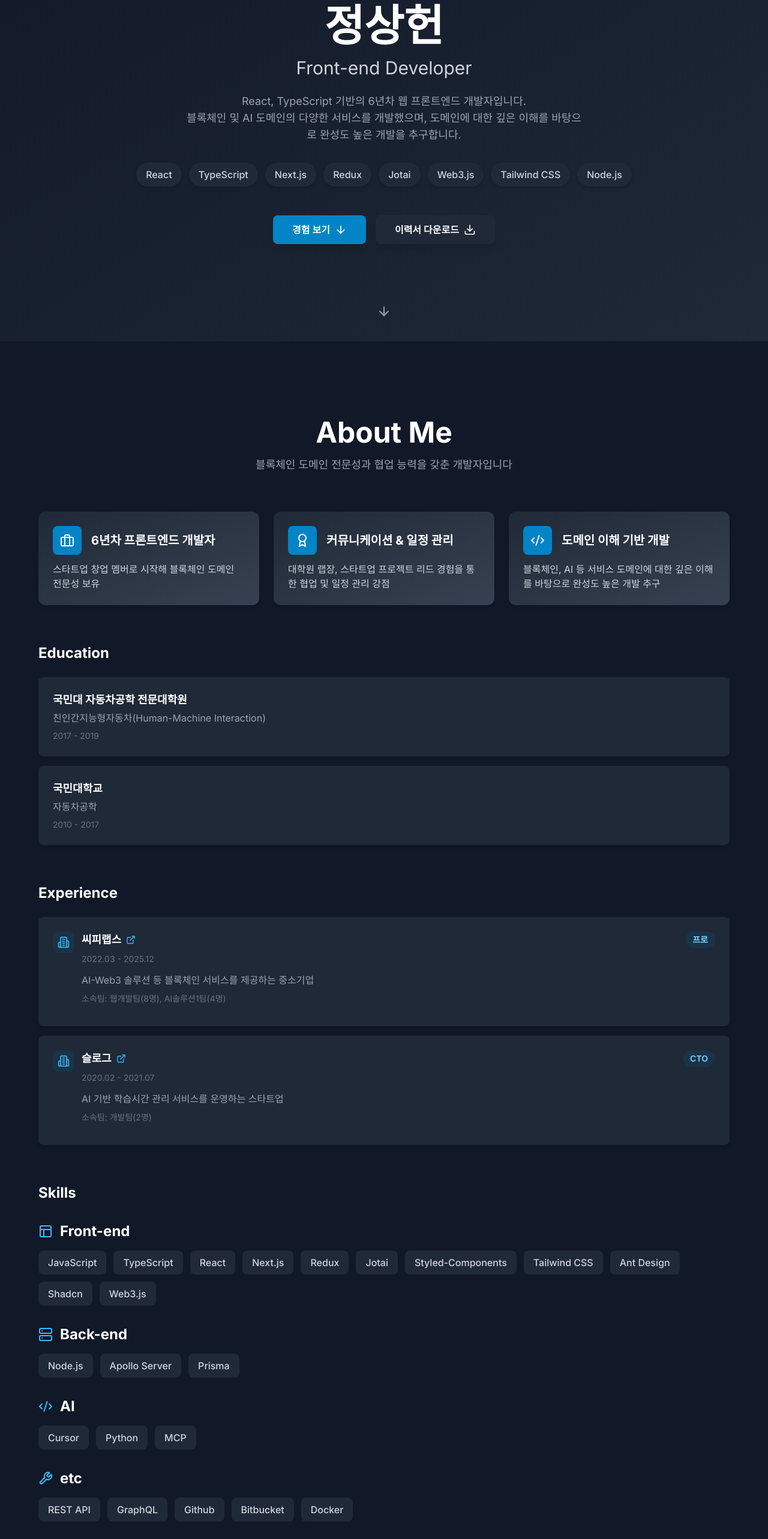
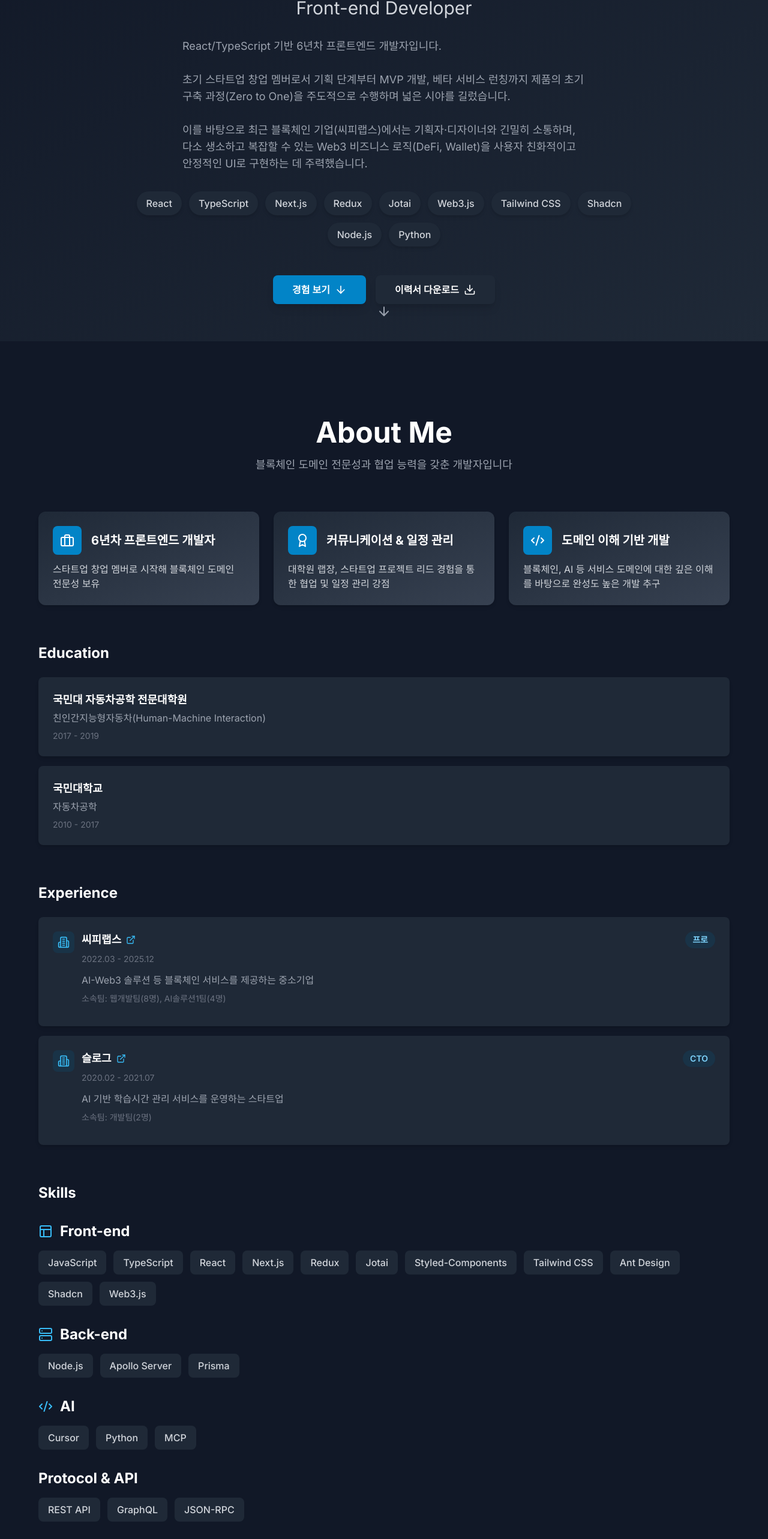
Before and after one commit to PureMax77/portfolio, a Next.js app: page / in a window 1280 px wide. Shown: the part 231-2797 px from the top of the page at 60% size. Built offline with nearby package versions, Linux system fonts and the light colour scheme.

Commit message:
docs: 이력서 업데이트에 따른 내용 수정

```diff
--- a/app/layout.tsx
+++ b/app/layout.tsx
@@ -9,7 +9,7 @@ const inter = Inter({ subsets: ["latin"] });
 export const metadata: Metadata = {
   title: "정상헌 | Front-end Developer",
   description:
-    "React, TypeScript 기반의 6년차 웹 프론트엔드 개발자입니다. 블록체인 및 AI 도메인의 다양한 서비스를 개발했으며, 도메인에 대한 깊은 이해를 바탕으로 완성도 높은 개발을 추구합니다.",
+    "React/TypeScript 기반 6년차 프론트엔드 개발자입니다. 초기 스타트업 창업 멤버 경험과 블록체인(Web3), AI 도메인 전문성을 보유하고 있습니다.",
   keywords: [
     "정상헌",
     "Sanghun Jeong",
@@ -28,7 +28,7 @@ export const metadata: Metadata = {
   openGraph: {
     title: "정상헌 | Front-end Developer",
     description:
-      "React, TypeScript 기반의 6년차 웹 프론트엔드 개발자 포트폴리오",
+      "React/TypeScript 기반 6년차 프론트엔드 개발자입니다. 초기 스타트업 창업 멤버 경험과 블록체인(Web3), AI 도메인 전문성을 보유하고 있습니다.",
     type: "website",
     locale: "ko_KR",
     url: "https://puremax77.tistory.com",
@@ -37,7 +37,7 @@ export const metadata: Metadata = {
     card: "summary_large_image",
     title: "정상헌 | Front-end Developer",
     description:
-      "React, TypeScript 기반의 6년차 웹 프론트엔드 개발자 포트폴리오",
+      "React/TypeScript 기반 6년차 프론트엔드 개발자입니다. 초기 스타트업 창업 멤버 경험과 블록체인(Web3), AI 도메인 전문성을 보유하고 있습니다.",
   },
 };
 
--- a/components/Hero.tsx
+++ b/components/Hero.tsx
@@ -6,8 +6,8 @@ import { skills } from '@/data/hero'
 
 export default function Hero() {
 
-  const scrollToProjects = () => {
-    const element = document.querySelector('#projects')
+  const scrollToExperience = () => {
+    const element = document.querySelector('#experience')
     if (element) {
       element.scrollIntoView({ behavior: 'smooth' })
     }
@@ -38,7 +38,7 @@ export default function Hero() {
             transition={{ duration: 0.5, delay: 0.1 }}
             className="text-4xl md:text-6xl lg:text-7xl font-bold mb-4 text-gray-900 dark:text-white"
           >
-            정상헌
+            정 상 헌
           </motion.h1>
 
           {/* Title */}
@@ -46,7 +46,7 @@ export default function Hero() {
             initial={{ opacity: 0, y: 20 }}
             animate={{ opacity: 1, y: 0 }}
             transition={{ duration: 0.5, delay: 0.2 }}
-            className="text-xl md:text-2xl lg:text-3xl text-gray-600 dark:text-gray-300 mb-6"
+            className="text-xl md:text-2xl lg:text-3xl text-gray-600 dark:text-gray-300 mb-8"
           >
             Front-end Developer
           </motion.h2>
@@ -56,12 +56,15 @@ export default function Hero() {
             initial={{ opacity: 0, y: 20 }}
             animate={{ opacity: 1, y: 0 }}
             transition={{ duration: 0.5, delay: 0.3 }}
-            className="text-base md:text-lg text-gray-600 dark:text-gray-400 mb-8 max-w-2xl mx-auto leading-relaxed"
+            className="text-base md:text-lg text-gray-600 dark:text-gray-400 mb-8 max-w-2xl mx-auto leading-relaxed text-left"
           >
-            React, TypeScript 기반의 6년차 웹 프론트엔드 개발자입니다.
+            React/TypeScript 기반 6년차 프론트엔드 개발자입니다.
             <br />
-            블록체인 및 AI 도메인의 다양한 서비스를 개발했으며,
-            도메인에 대한 깊은 이해를 바탕으로 완성도 높은 개발을 추구합니다.
+            <br />
+            초기 스타트업 창업 멤버로서 기획 단계부터 MVP 개발, 베타 서비스 런칭까지 제품의 초기 구축 과정(Zero to One)을 주도적으로 수행하며 넓은 시야를 길렀습니다.
+            <br />
+            <br />
+            이를 바탕으로 최근 블록체인 기업(씨피랩스)에서는 기획자·디자이너와 긴밀히 소통하며, 다소 생소하고 복잡할 수 있는 Web3 비즈니스 로직(DeFi, Wallet)을 사용자 친화적이고 안정적인 UI로 구현하는 데 주력했습니다.
           </motion.p>
 
           {/* Skills */}
@@ -92,7 +95,7 @@ export default function Hero() {
             className="flex flex-col sm:flex-row items-center justify-center gap-4 mb-12"
           >
             <button
-              onClick={scrollToProjects}
+              onClick={scrollToExperience}
               className="w-full sm:w-auto px-8 py-3 bg-primary-600 hover:bg-primary-700 text-white font-semibold rounded-lg shadow-lg hover:shadow-xl transition-all flex items-center justify-center gap-2"
             >
               경험 보기
--- a/data/about.ts
+++ b/data/about.ts
@@ -39,7 +39,7 @@ export const skills: SkillCategory = {
   ],
   "Back-end": ["Node.js", "Apollo Server", "Prisma"],
   AI: ["Cursor", "Python", "MCP"],
-  etc: ["REST API", "GraphQL", "Github", "Bitbucket", "Docker"],
+  "Protocol & API": ["REST API", "GraphQL", "JSON-RPC"],
 };
 
 export const achievements: Achievement[] = [
--- a/data/experience.ts
+++ b/data/experience.ts
@@ -94,7 +94,7 @@ export const experiences: Project[] = [
     period: "2024.04 - 2024.05",
     description:
       "WEMIX 테스트넷 전용 Web Wallet 서비스의 Front-end를 주도적으로 개발했습니다. Web3.js를 활용하여 지갑 생성, 잔고 조회, 토큰 전송, Faucet 등 블록체인 Wallet의 핵심 기능을 구현했습니다.",
-    technologies: ["Javascript", "React", "Redux", "SCSS", "Web3.js"],
+    technologies: ["Javascript", "React", "Redux", "SCSS", "Web3.js", "JSON-RPC"],
     role: "메인",
     liveUrl: "https://wallet.test.wemix.com/",
     achievement: "지갑 생성, 잔고 조회, 토큰 전송, Faucet 등 핵심 기능 구현",
@@ -113,6 +113,7 @@ export const experiences: Project[] = [
       "Web3.js",
       "Python",
       "MCP SDK",
+      "JSON-RPC",
     ],
     role: "보조",
     liveUrl: "https://explorer.metadium.com/",
--- a/data/hero.ts
+++ b/data/hero.ts
@@ -6,5 +6,7 @@ export const skills: string[] = [
   "Jotai",
   "Web3.js",
   "Tailwind CSS",
+  "Shadcn",
   "Node.js",
+  "Python",
 ];
--- a/data/sideProjects.ts
+++ b/data/sideProjects.ts
@@ -3,7 +3,7 @@ import { Project } from "@/types/project";
 export const sideProjects: Project[] = [
   {
     id: 1,
-    title: "풀밭서리단 (Pulbat Seoridan)",
+    title: "풀팝서리단 (Pulbat Seoridan)",
     period: "2024.10 - 진행중",
     description:
       "농산물 실시간 시세 정보 및 특가 상품 제공 플랫폼입니다. 한국농수산식품유통공사(KAMIS) API를 활용하여 전국 주요 도시의 농산물 소매가격을 실시간으로 조회할 수 있으며, 가격 변동 추이를 시각적으로 확인할 수 있는 서비스입니다.",
```
